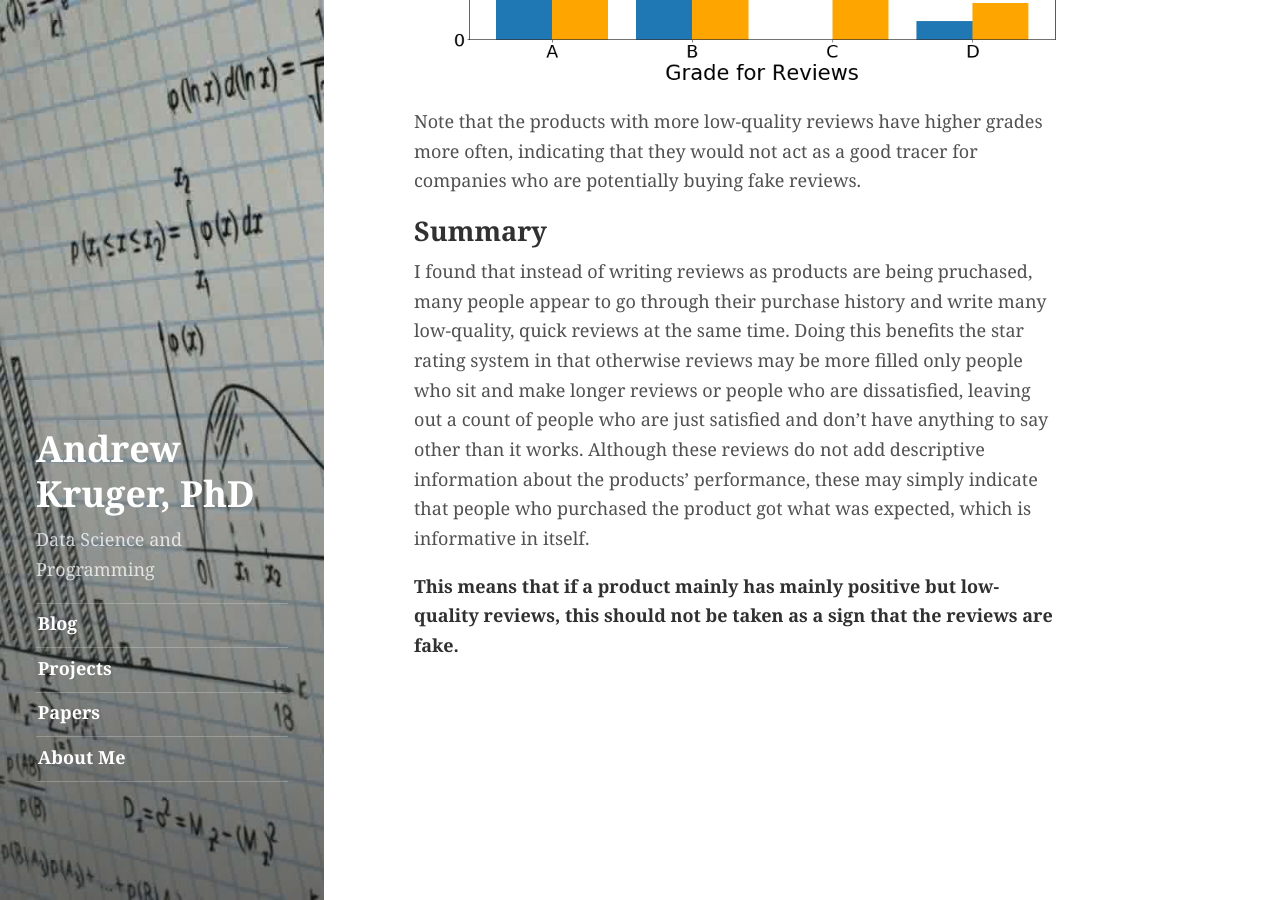
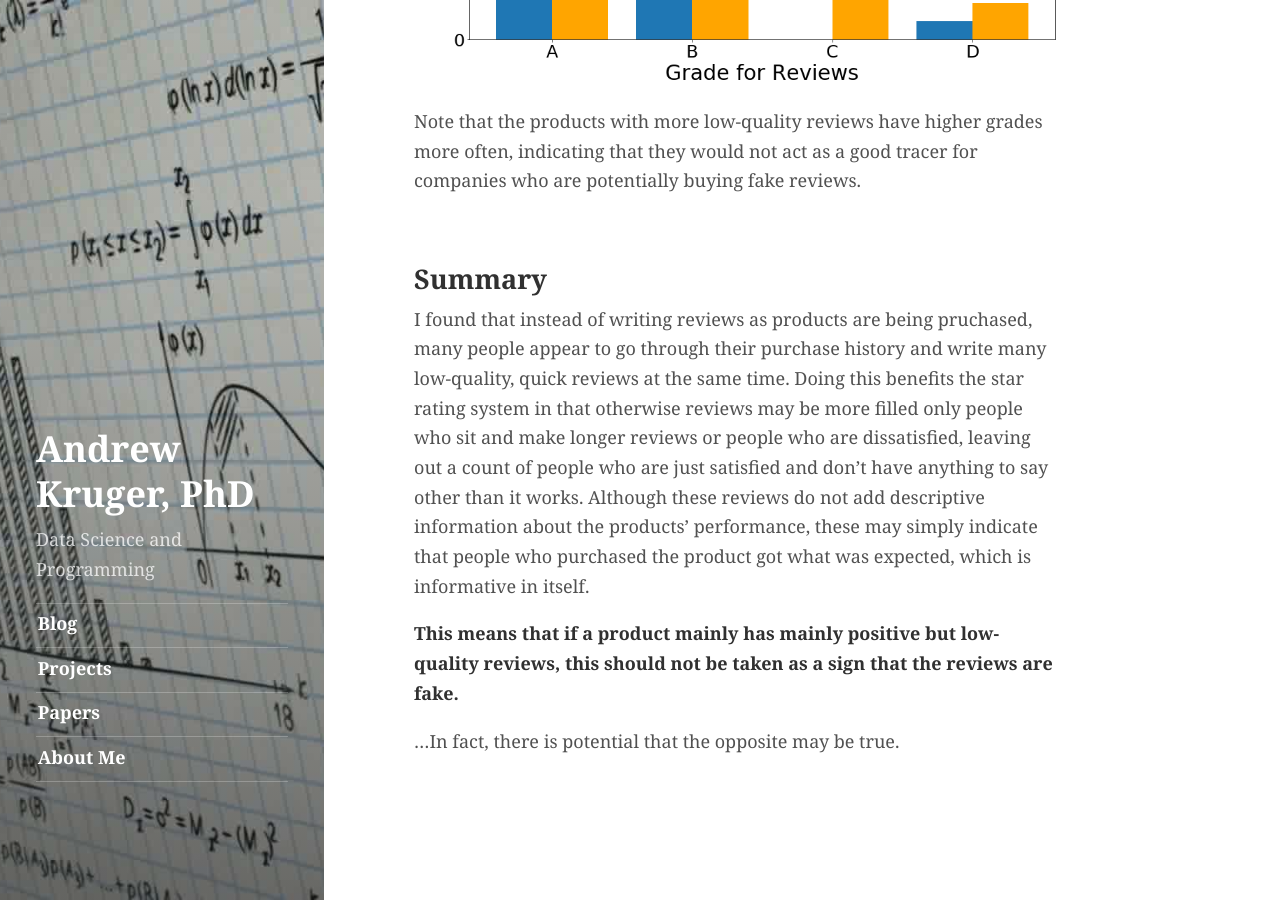
Before and after one commit to andrewkruger/andrewkruger.github.io, a Jekyll site: the page built from _projects/2017-08-25-amazon-reviews.md, in a window 1280 px wide and 900 px high, scrolled down 8153 px. Built offline with Jekyll 4.4.1, drawn with Linux system fonts in a browser that asks for light colours; a script that is not in the unit is left out.

Commit message:
Updates made

```diff
--- a/_projects/2017-08-25-amazon-reviews.md
+++ b/_projects/2017-08-25-amazon-reviews.md
@@ -125,9 +125,11 @@ Here is the grade distribution for the products I found had 50% low-quality revi
 Note that the products with more low-quality reviews have higher grades more often, indicating that they would not act as a good tracer for companies who are potentially buying fake reviews.
 
 
-
+<br>
 ## Summary
 
 I found that instead of writing reviews as products are being pruchased, many people appear to go through their purchase history and write many low-quality, quick reviews at the same time.  Doing this benefits the star rating system in that otherwise reviews may be more filled only people who sit and make longer reviews or people who are dissatisfied, leaving out a count of people who are just satisfied and don't have anything to say other than it works.  Although these reviews do not add descriptive information about the products' performance, these may simply indicate that people who purchased the product got what was expected, which is informative in itself.
 
 **This means that if a product mainly has mainly positive but low-quality reviews, this should not be taken as a sign that the reviews are fake.**
+
+...In fact, there is potential that the opposite may be true.
```
